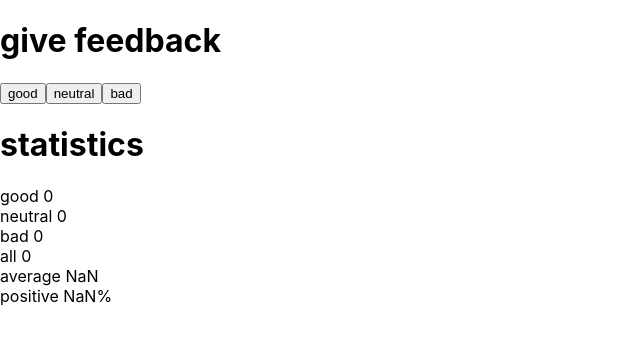
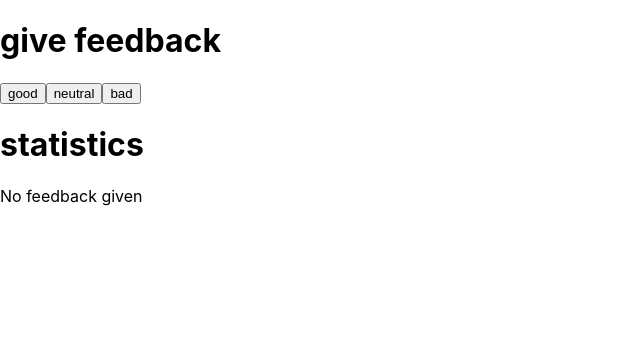
Before and after one commit to DanielZheng916/FullStackOpen, a React (Create React App) app in the folder part1/unicafe/: page / in a window 1280 px wide. Shown: the top 342 px of the page, without its empty margins (0-640 px from the left). Built offline with nearby package versions, Linux system fonts and the light colour scheme.

Commit message:
Exercises 1.9 no show statistics when there are no comment

```diff
--- a/part1/unicafe/src/App.js
+++ b/part1/unicafe/src/App.js
@@ -45,6 +45,11 @@ const Statistics = ({good, neutral, bad}) => {
   let average = allScore/all;
   let positive = 100*good/all + '%';
 
+  if (all === 0) {
+    return (
+      <div>No feedback given</div>
+    )
+  } else {
     return (
       <>
         <Comment commentType="good" num={good}></Comment>
@@ -57,4 +62,6 @@ const Statistics = ({good, neutral, bad}) => {
     )
   }
 
+}
+
 export default App
```
Lines whose indentation alone changed are shown as unchanged.
